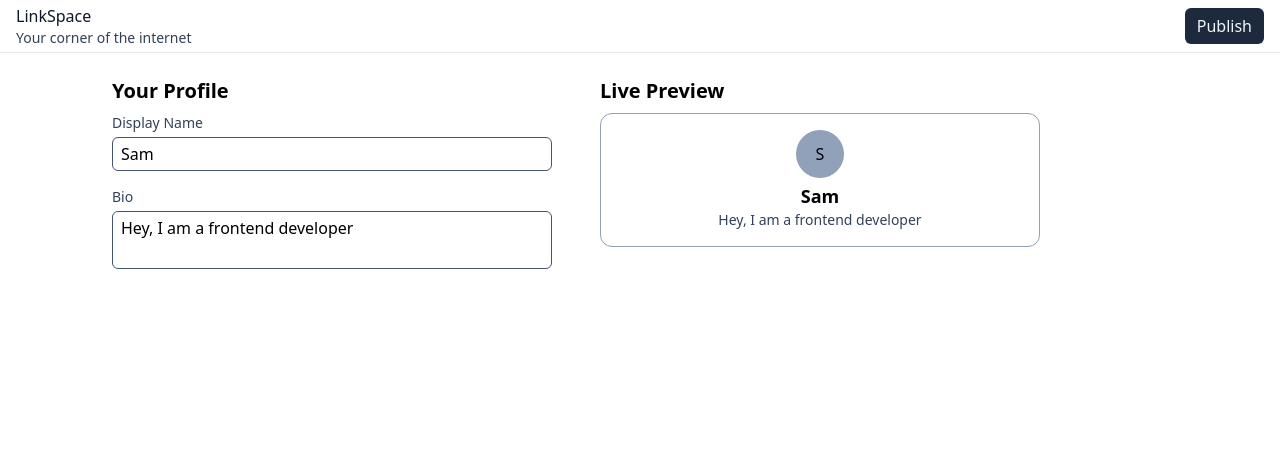
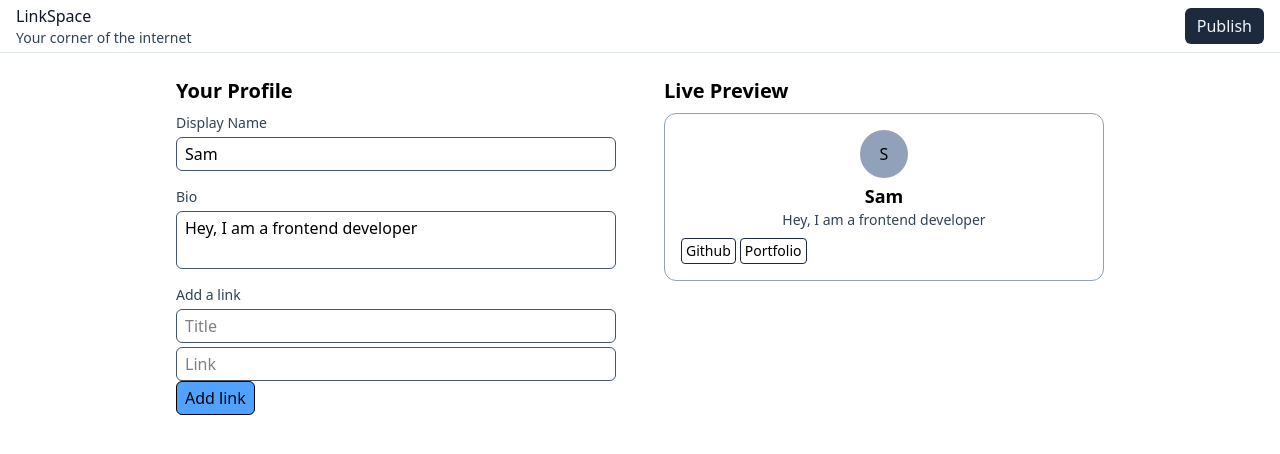
Before and after one commit to avinashp026/linkspace, a Next.js app: page /editor in a window 1280 px wide. Shown: the top 454 px of the page. Built offline with nearby package versions, Linux system fonts and the light colour scheme.

Commit message:
feat(editor): validate and add profile links

```diff
--- a/src/components/Container.tsx
+++ b/src/components/Container.tsx
@@ -5,7 +5,7 @@ type ContainerProps = {
 }
 const Container = ({children}: ContainerProps) => {
   return (
-    <div className="max-w-6xl px-4 md:px-24 py-1 md:py-2">
+    <div className="max-w-6xl mx-auto px-4 md:px-24 py-1 md:py-2">
         {children}
     </div>
   )
--- a/src/features/editor/EditorPage.tsx
+++ b/src/features/editor/EditorPage.tsx
@@ -3,7 +3,7 @@
 import { useState } from "react";
 import ProfileForm from "./ProfileForm";
 import ProfilePreview from "./ProfilePreview";
-import type { ProfileData } from "./types";
+import type { LinkData, ProfileData } from "./types";
 import Container from "@/components/Container";
 import Header from "@/components/Header";
 
@@ -12,6 +12,14 @@ const EditorPage = () => {
     displayName: "Sam",
     bio: "Hey, I am a frontend developer",
   });
+  const [links, setLinks] = useState<LinkData[]>([
+    {
+      id: "1", title: "Github", url: "https://github.com"
+    },
+    {
+      id: "2", title: "Portfolio", url: "https://example.com",
+    }
+  ])
 
   const handleChange = (
     e: React.ChangeEvent<HTMLInputElement | HTMLTextAreaElement>,
@@ -25,6 +33,48 @@ const EditorPage = () => {
     });
   };
 
+  // Create a new link
+  const addLink = (title: string, url: string) => {
+   const trimmedTitle = title.trim();
+   const trimmedUrl = url.trim();
+
+   if(!trimmedTitle || !trimmedUrl){
+    return {
+      success: false,
+      error: "Please enter both a title and a URL"
+    };
+   }
+
+   let parsedUrl: URL;
+
+   try {
+    parsedUrl = new URL(trimmedUrl);
+   }catch {
+    return {
+      success: false,
+      error: "Enter a valid URL, including https://."
+    };
+   }
+
+   if(!['http:', "https:"].includes(parsedUrl.protocol)){
+    return {
+      success: false,
+      error: "Onlu HTTP and HTTPS links are allowed.",
+    };
+   }
+
+
+  const newLink: LinkData = {
+    id: crypto.randomUUID(),
+    title: trimmedTitle,
+    url: parsedUrl.href
+  }
+
+    setLinks((prev) => [...prev, newLink])
+
+    return {success: true, error: ""};
+  }
+
   console.log(profileData);
   return (
     <>
@@ -32,11 +82,11 @@ const EditorPage = () => {
     <Container>
     <div className="grid grid-cols-1 sm:grid-cols-2 gap-4">
       <div className="">
-        <ProfileForm profileData={profileData} handleChange={handleChange} />
+        <ProfileForm profileData={profileData} handleChange={handleChange} addLink={addLink}/>
       </div>
 
       <div className="">
-        <ProfilePreview profileData={profileData} />
+        <ProfilePreview profileData={profileData} links={links} />
       </div>
     </div>
     </Container>
--- a/src/features/editor/ProfileForm.tsx
+++ b/src/features/editor/ProfileForm.tsx
@@ -1,13 +1,50 @@
+import { useState } from "react";
 import type { ProfileData } from "./types";
+
+type AddLinkResult = {
+  success: boolean;
+  error: string;
+}
 
 type ProfileFormProps = {
   profileData: ProfileData;
   handleChange: (
     e: React.ChangeEvent<HTMLInputElement | HTMLTextAreaElement>,
   ) => void;
+  addLink: (title: string, url: string) => AddLinkResult;
 };
 
-const ProfileForm = ({ profileData, handleChange }: ProfileFormProps) => {
+const ProfileForm = ({
+  profileData,
+  handleChange,
+  addLink,
+}: ProfileFormProps) => {
+  const [linkError, setLinkError] = useState("");
+  const [linkInfo, setLinkInfo] = useState({
+    title: "",
+    url: "",
+  });
+  const handleLinkInfoChange = (e: React.ChangeEvent<HTMLInputElement>) => {
+    const { name, value } = e.target;
+    setLinkInfo((prev) => {
+      return {
+        ...prev,
+        [name]: value,
+      };
+    });
+  };
+
+  const handleAddLink = () => {
+    const result = addLink(linkInfo.title, linkInfo.url);
+
+    if(!result.success){
+      setLinkError(result.error);
+      return
+    }
+
+    setLinkInfo({title: "", url: ""});
+    setLinkError("");
+  }
   return (
     <div className="p-4">
       <h3 className="text-xl font-semibold">Your Profile</h3>
@@ -18,6 +55,7 @@ const ProfileForm = ({ profileData, handleChange }: ProfileFormProps) => {
           </label>
           <input
             name="displayName"
+            id="displayName"
             type="text"
             value={profileData.displayName}
             onChange={handleChange}
@@ -26,16 +64,48 @@ const ProfileForm = ({ profileData, handleChange }: ProfileFormProps) => {
         </div>
 
         <div className="flex flex-col">
-          <label htmlFor="displayName" className="text-sm text-slate-700">
+          <label htmlFor="bio" className="text-sm text-slate-700">
             Bio
           </label>
           <textarea
             name="bio"
-            id=""
+            id="bio"
             value={profileData.bio}
             onChange={handleChange}
             className="border border-slate-600 rounded-md px-2 py-1 mt-1 resize-none"
           ></textarea>
+        </div>
+
+        <div>
+          <p className="text-sm text-slate-700">Add a link</p>
+          <input
+            type="text"
+            name="title"
+            value={linkInfo.title}
+            onChange={handleLinkInfoChange}
+            placeholder="Title"
+            className="border border-slate-600 rounded-md px-2 py-1 mt-1 w-full"
+          />
+          <input
+            type="text"
+            name="url"
+            value={linkInfo.url}
+            onChange={handleLinkInfoChange}
+            placeholder="Link"
+            className="border border-slate-600 rounded-md px-2 py-1 mt-1 w-full"
+          />
+          {
+            linkError && (
+              <p className="mt-2 text-sm text-red-600" role="alert">{linkError}</p>
+            )
+          }
+          <button
+            type="button"
+            onClick={handleAddLink}
+            className="border rounded-md px-2 py-1 bg-blue-400"
+          >
+            Add link
+          </button>
         </div>
       </form>
     </div>
--- a/src/features/editor/ProfilePreview.tsx
+++ b/src/features/editor/ProfilePreview.tsx
@@ -1,18 +1,25 @@
-import type { ProfileData } from "./types";
+import type { LinkData, ProfileData } from "./types";
 
 type ProfilePreviewProps = {
   profileData: ProfileData;
+  links: LinkData[];
 };
-const ProfilePreview = ({ profileData }: ProfilePreviewProps) => {
+const ProfilePreview = ({ profileData, links }: ProfilePreviewProps) => {
   return (
     <div className="p-4">
       <h3 className="text-xl font-semibold">Live Preview</h3>
       <div className="flex flex-col items-center mt-2 border border-slate-400 rounded-xl p-4">
         <div className="h-12 w-12 bg-slate-400 flex items-center justify-center rounded-full">
-            <div>{profileData.displayName[0]}</div>
+            <div>{profileData.displayName ? profileData.displayName[0] : "U"}</div>
         </div>
       <h3 className="font-semibold text-lg mt-1">{profileData.displayName}</h3>
       <p className="text-slate-700 text-sm">{profileData.bio}</p>
+
+      <div className="w-full flex mt-2 gap-1">
+        {links.map(link => (
+          <a href={link.url} target="_blank" key={link.id} className="border border-slate-800 rounded-sm px-1 py-0.5 text-sm">{link.title}</a>
+        ))}
+      </div>
       </div>
     </div>
   );
--- a/src/features/editor/types.ts
+++ b/src/features/editor/types.ts
@@ -2,3 +2,9 @@ export type ProfileData = {
     displayName: string;
     bio: string;
 }
+
+export type LinkData = {
+    id: string;
+    title: string;
+    url: string;
+}
```
